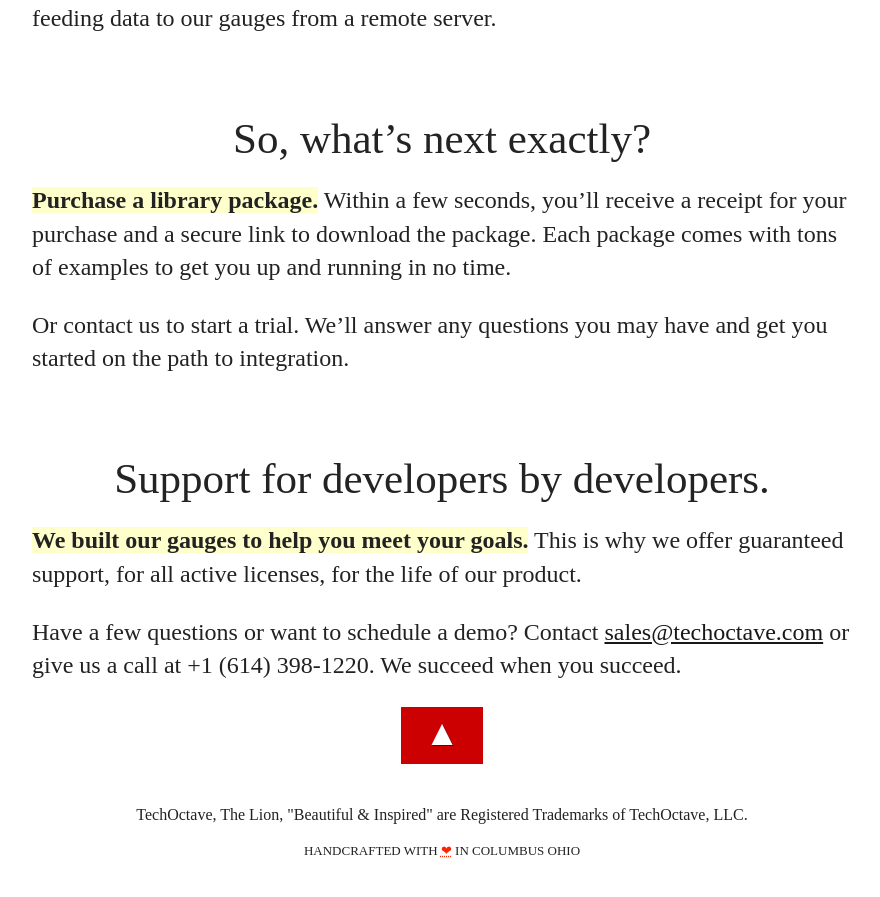
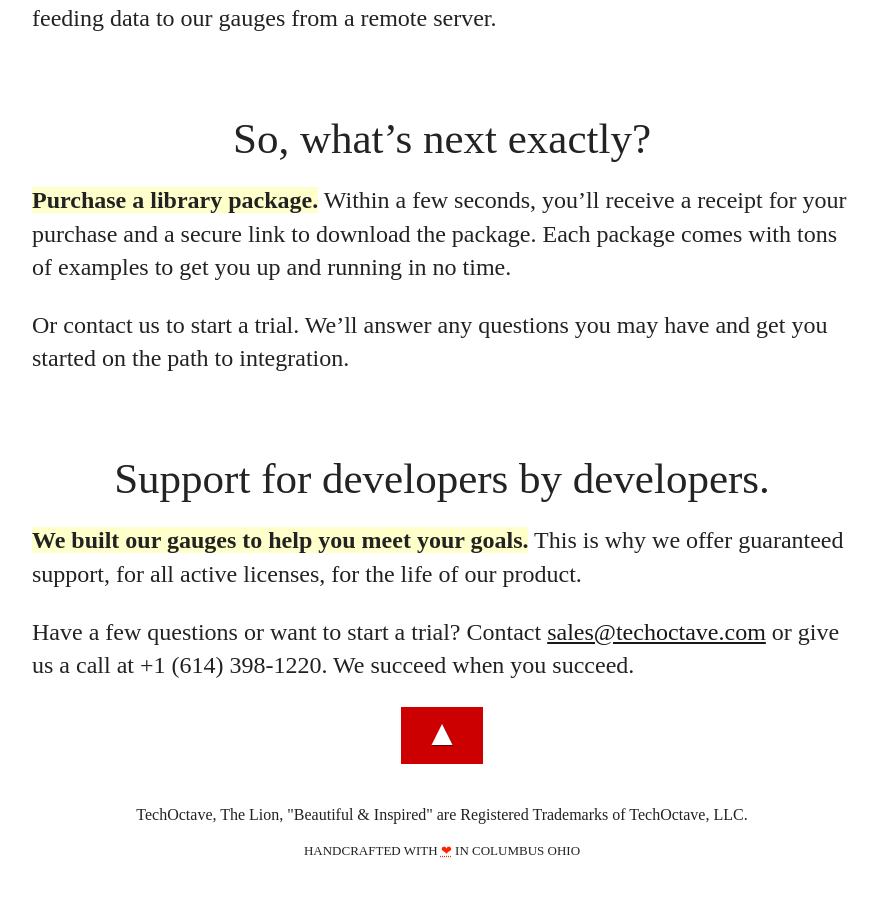
Before and after one commit to techoctave/techoctave.com, a Jekyll site: the page built from gauges/index.markdown, in a window 1280 px wide and 900 px high, scrolled down 9158 px. Shown: the top 897 px of the window, without its empty margins (198-1078 px from the left). Built offline with Jekyll 4.4.1, drawn with Linux system fonts in a browser that asks for light colours; a script that is not in the unit is left out.

Commit message:
Marketing updates.

```diff
--- a/charts/index.markdown
+++ b/charts/index.markdown
@@ -368,7 +368,7 @@ Or contact us to start a trial. We'll answer any questions you may have and get
 
 <strong>We built our gauges to help you meet your goals.</strong> This is why we offer guaranteed support, for all active licenses, for the life of our product.
 
-Have a few questions or want to schedule a demo? Contact [sales@techoctave.com](mailto: sales@techoctave.com) or give us a call at +1 (614) 398-1220. We succeed when you succeed.
+Have a few questions or want to start a trial? Contact [sales@techoctave.com](mailto: sales@techoctave.com) or give us a call at +1 (614) 398-1220. We succeed when you succeed.
 
 
 
--- a/gauges/index.markdown
+++ b/gauges/index.markdown
@@ -346,7 +346,7 @@ Or contact us to start a trial. We'll answer any questions you may have and get
 
 <strong>We built our gauges to help you meet your goals.</strong> This is why we offer guaranteed support, for all active licenses, for the life of our product.
 
-Have a few questions or want to schedule a demo? Contact [sales@techoctave.com](mailto: sales@techoctave.com) or give us a call at +1 (614) 398-1220. We succeed when you succeed.
+Have a few questions or want to start a trial? Contact [sales@techoctave.com](mailto: sales@techoctave.com) or give us a call at +1 (614) 398-1220. We succeed when you succeed.
 
 
 
--- a/simulation/index.markdown
+++ b/simulation/index.markdown
@@ -424,7 +424,7 @@ Or contact us to start a trial. We'll answer any questions you may have and get
 
 <strong>We built our gauges to help you meet your goals.</strong> This is why we offer guaranteed support, for all active licenses, for the life of our product.
 
-Have a few questions or want to schedule a demo? Contact [sales@techoctave.com](mailto: sales@techoctave.com) or give us a call at +1 (614) 398-1220. We succeed when you succeed.
+Have a few questions or want to start a trial? Contact [sales@techoctave.com](mailto: sales@techoctave.com) or give us a call at +1 (614) 398-1220. We succeed when you succeed.
 
 
 
```
Also changed, not shown: 5 other files.
